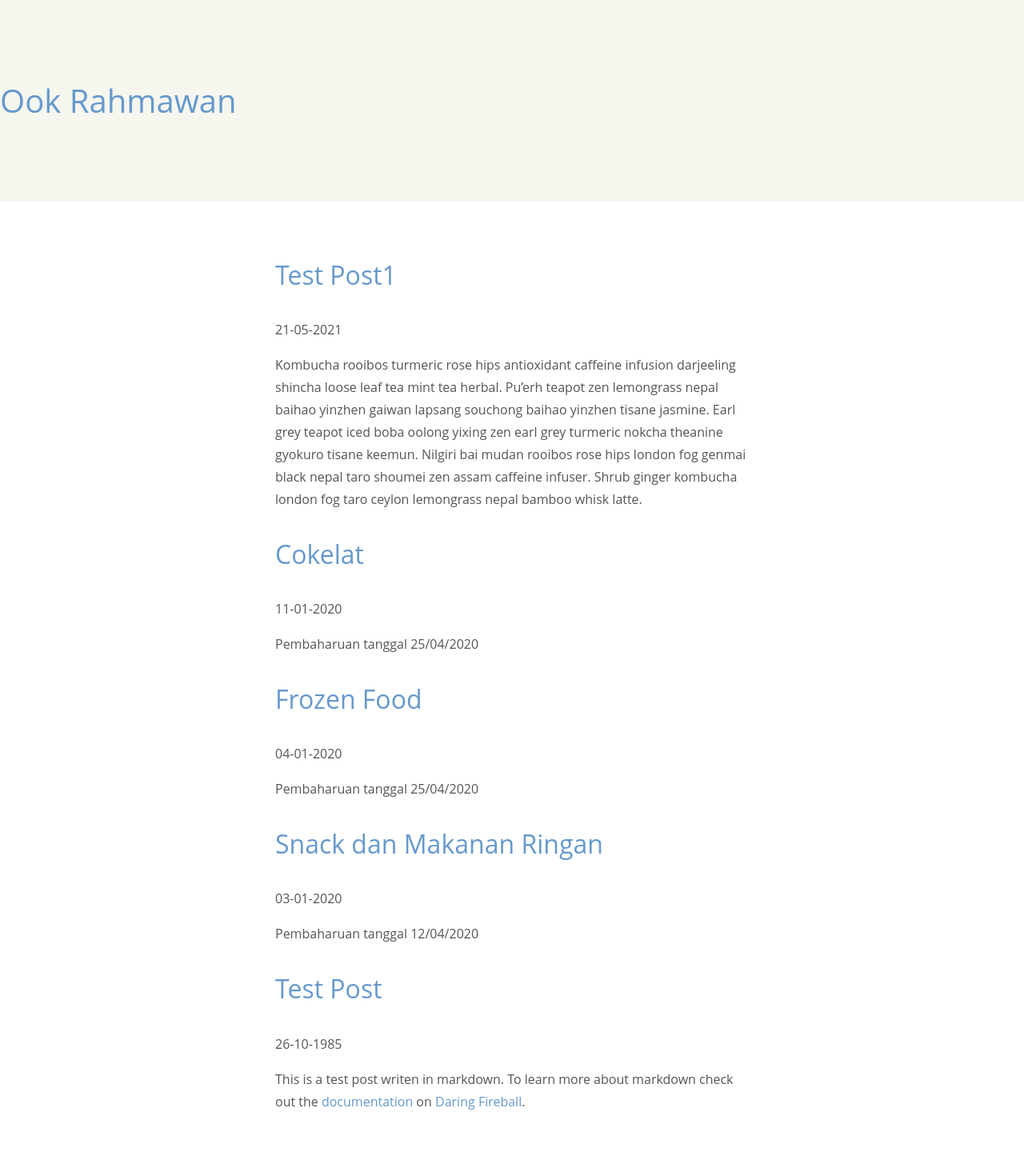
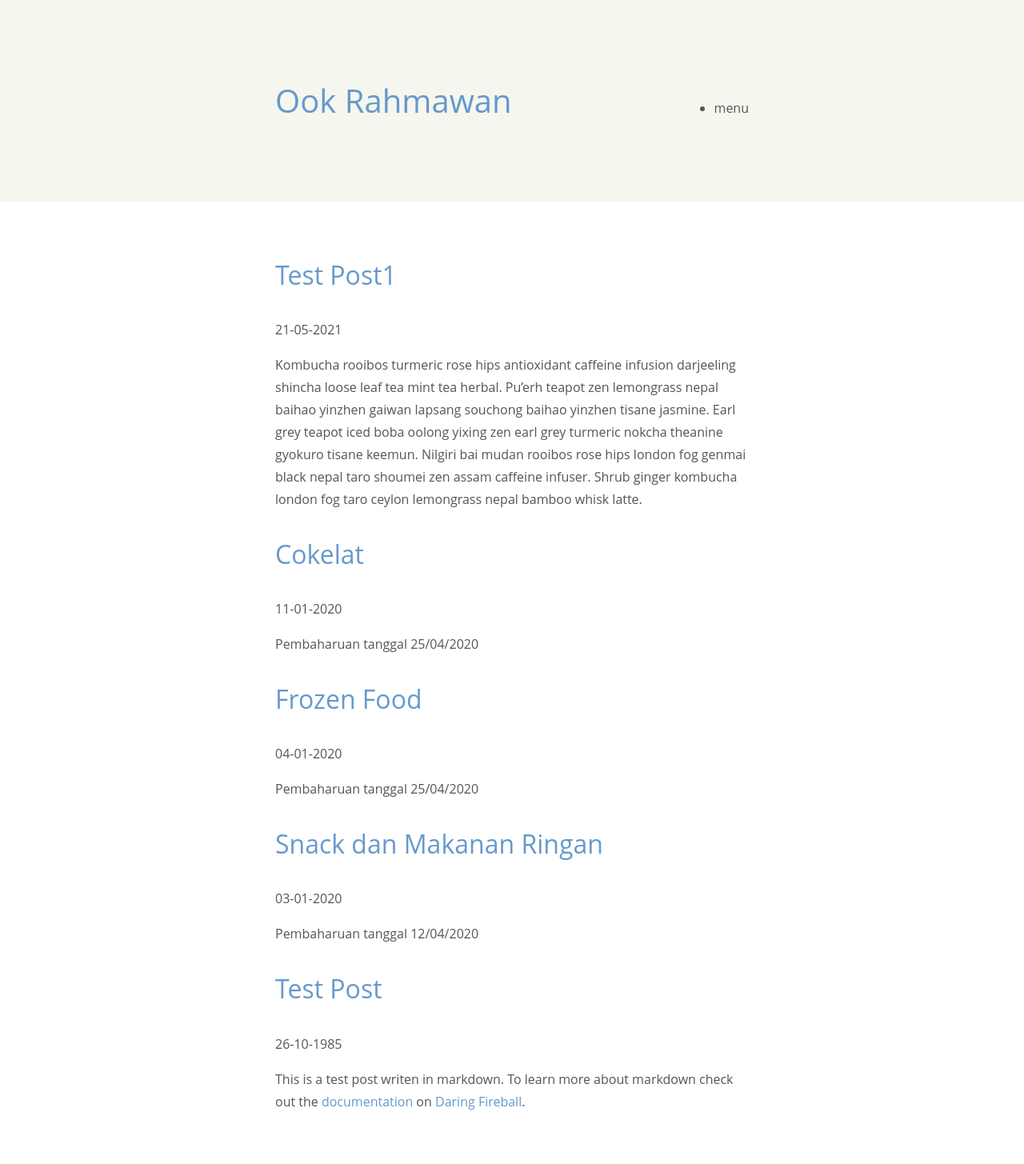
Before and after one commit to krhmwn/krhmwn, a Jekyll site: the page built from index.html, in a window 1280 px wide. Shown: the whole page at 80% size. Built offline with Jekyll 4.4.1, drawn with Linux system fonts in a browser that asks for light colours; nearby versions of some CDN libraries; library files that are not in the unit come from our copies; Markdown is read by kramdown in place of the engine named in the settings.

Commit message:
update v.1.0.1

```diff
--- a/_layouts/default.html
+++ b/_layouts/default.html
@@ -2,18 +2,25 @@
 <html class="no-js" lang="">
 <html>
   <head>
-    <meta http-equiv="Content-Type" content="text/html; charset=UTF-8" />
-    <meta name="author" content="Your Name" />
+        <meta http-equiv="Content-Type" content="text/html; charset=UTF-8" />
+        <meta name="author" content="Your Name" />
 	<meta name="description" content="">
 	<meta name="viewport" content="width=device-width, initial-scale=1">
-    <title>{{ page.title }}</title>
+        <title>{{ page.title }}</title>
 	<link rel="stylesheet" href="assets/css/normalize.css">
 	<link rel="stylesheet" href="assets/css/main.css">
 	<meta name="theme-color" content="#fafafa">
   </head>
   <body>
     <header>
+     <div class="masthead">
       <h1><a href="/">{{ site.title }}</a></h1>
+       <nav>
+	 <ul>
+          <li>menu</li>
+	 </ul>
+       </nav>
+     </div>
     </header>
     <section>
       {{ content }}
```
